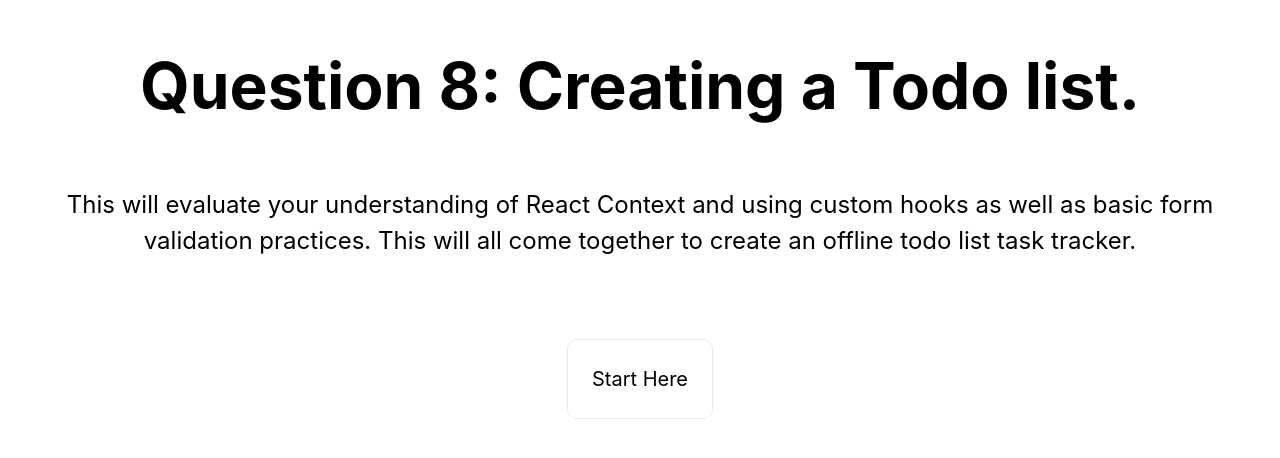
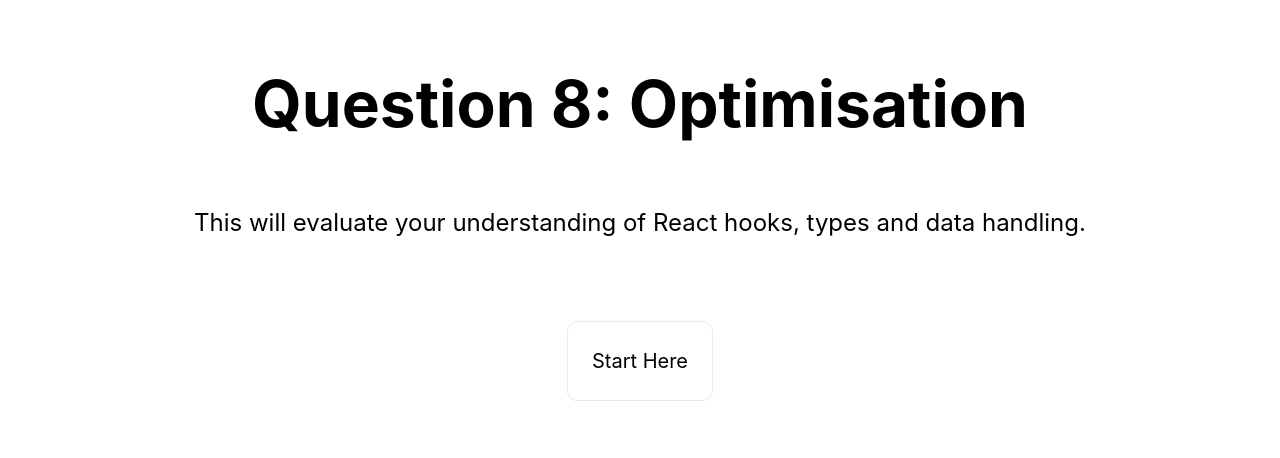
Before and after one commit to tristan-a-al/al-eve-training-section4, a Next.js app: page /home in a window 1280 px wide. Shown: the part 158-616 px from the top of the page. Built offline with nearby package versions, Linux system fonts and the light colour scheme.

Commit message:
Corrections

```diff
--- a/pages/Q8-1.tsx
+++ b/pages/Q8-1.tsx
@@ -15,7 +15,7 @@ const Q81:NextPage = () => {
 
       <main className={styles.main}>
         <h1 className={styles.title}>
-          Question 8:
+          Question 8.1:
         </h1>
 
         <p className={styles.description}>
--- a/pages/Q8-2.tsx
+++ b/pages/Q8-2.tsx
@@ -20,7 +20,7 @@ const Q82:NextPage = () => {
         </h1>
 
         <p className={styles.description}>
-          The below component is a run-away effect. How would you fix it?
+          The below component filters a list of posts based on a selected user.
         </p>
 
         <div className={styles.grid}>
--- a/pages/home.tsx
+++ b/pages/home.tsx
@@ -14,12 +14,11 @@ const Home: NextPage = () => {
 
       <main className={styles.main}>
         <h1 className={styles.title}>
-          Question 8: Creating a Todo list.
+          Question 8: Optimisation
         </h1>
 
         <p className={styles.description}>
-          This will evaluate your understanding of React Context and using custom hooks as well as basic form validation practices.
-          This will all come together to create an offline todo list task tracker.
+          This will evaluate your understanding of React hooks, types and data handling.
         </p>
 
         <div className={styles.grid}>
```
